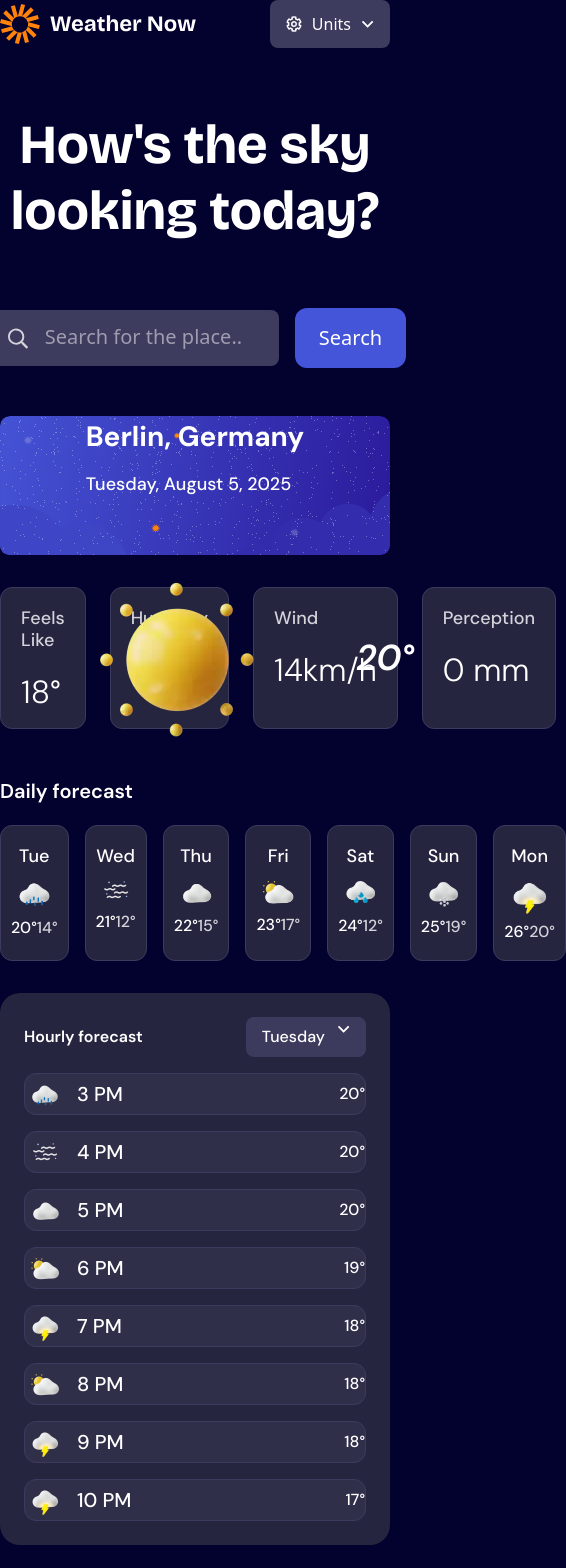
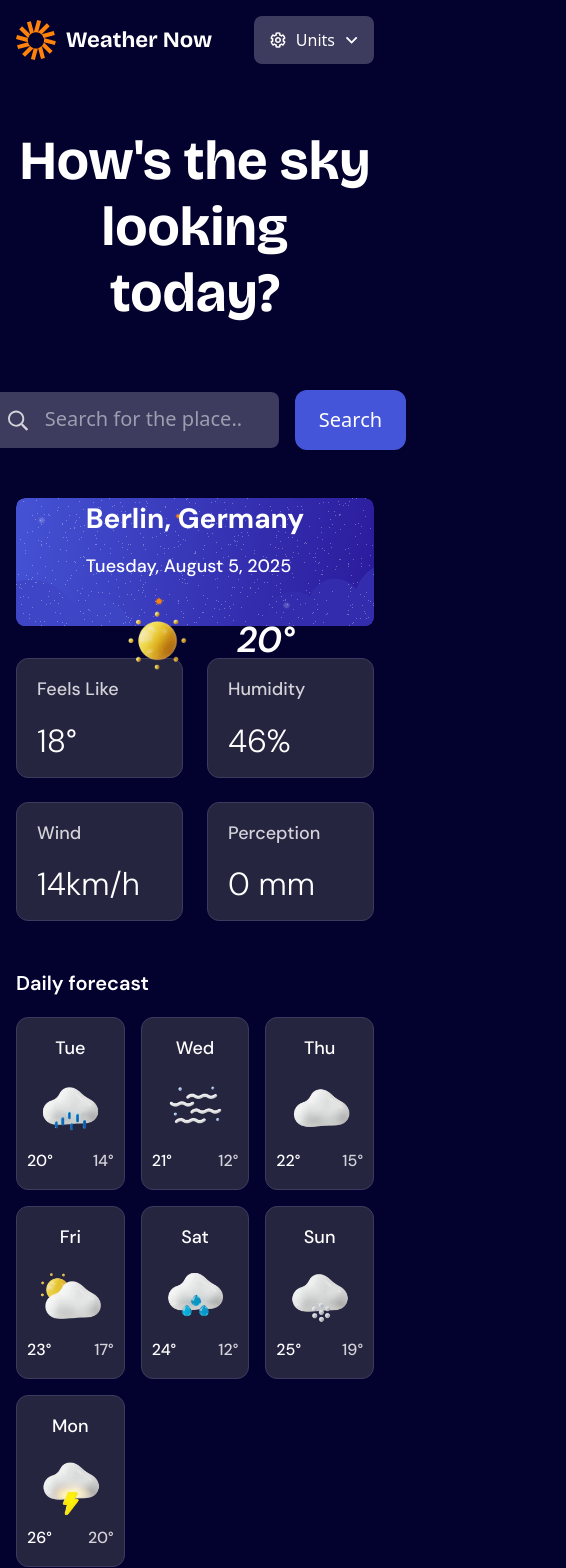
Before and after one commit to Legaz-le/weather-app-main, a React (Vite) app: page / in a window 390 px wide. Shown: the top 1568 px of the page, 566 px wide, since content can reach past the window. Before the commit the page ends 1545 px from the top, so only its background shows below. Built offline with nearby package versions, Linux system fonts and the light colour scheme.

Commit message:
made responsive for mobile version

```diff
--- a/src/components/BodyElements/BottomTable.tsx
+++ b/src/components/BodyElements/BottomTable.tsx
@@ -5,7 +5,7 @@ export const BottomTable = () => {
   return (
     <div className="flex flex-col gap-5 w-full">
       <p className="text-xl  font-DM-Sans font-[600]">Daily forecast</p>
-      <div className="flex w-full gap-4">
+      <div className="grid grid-cols-3 sm:grid-cols-7 w-full gap-4">
         {DailyForecastData.map((data) => (
           <WeatherForecast
             key={data.key}
--- a/src/components/BodyElements/MainInfo.tsx
+++ b/src/components/BodyElements/MainInfo.tsx
@@ -18,14 +18,14 @@ export const MainInfo = () => {
           <img
             src={sunny_icon}
             alt="sunny_icon"
-            className=" md:w-[120px]"
+            className=" w-[120px]"
           />
           <span className="text-4xl md:text-8xl  font-DM-Sans font-[600] italic text-white tracking-[-0.02em]">
             20°
           </span>
         </div>
       </div>
-      <div className="flex w-full gap-6">
+      <div className="grid grid-cols-2 sm:grid-cols-4 w-full  gap-6">
       {MainInfoData.map((data) => (
         <WeatherInfo key={data.key} Name={data.Name} number={data.number} />
       ))}
--- a/src/index.css
+++ b/src/index.css
@@ -22,7 +22,7 @@ html {
 }
 
 .p-window {
-  @apply xl:p-[48px_112px_80px] md:p-[24px_24px_80px]
+  @apply p-[16px_16px_48px] xl:p-[48px_112px_80px] md:p-[24px_24px_80px]
 }
 .border-inline {
   border: 1px solid #3c3b5e;
```
